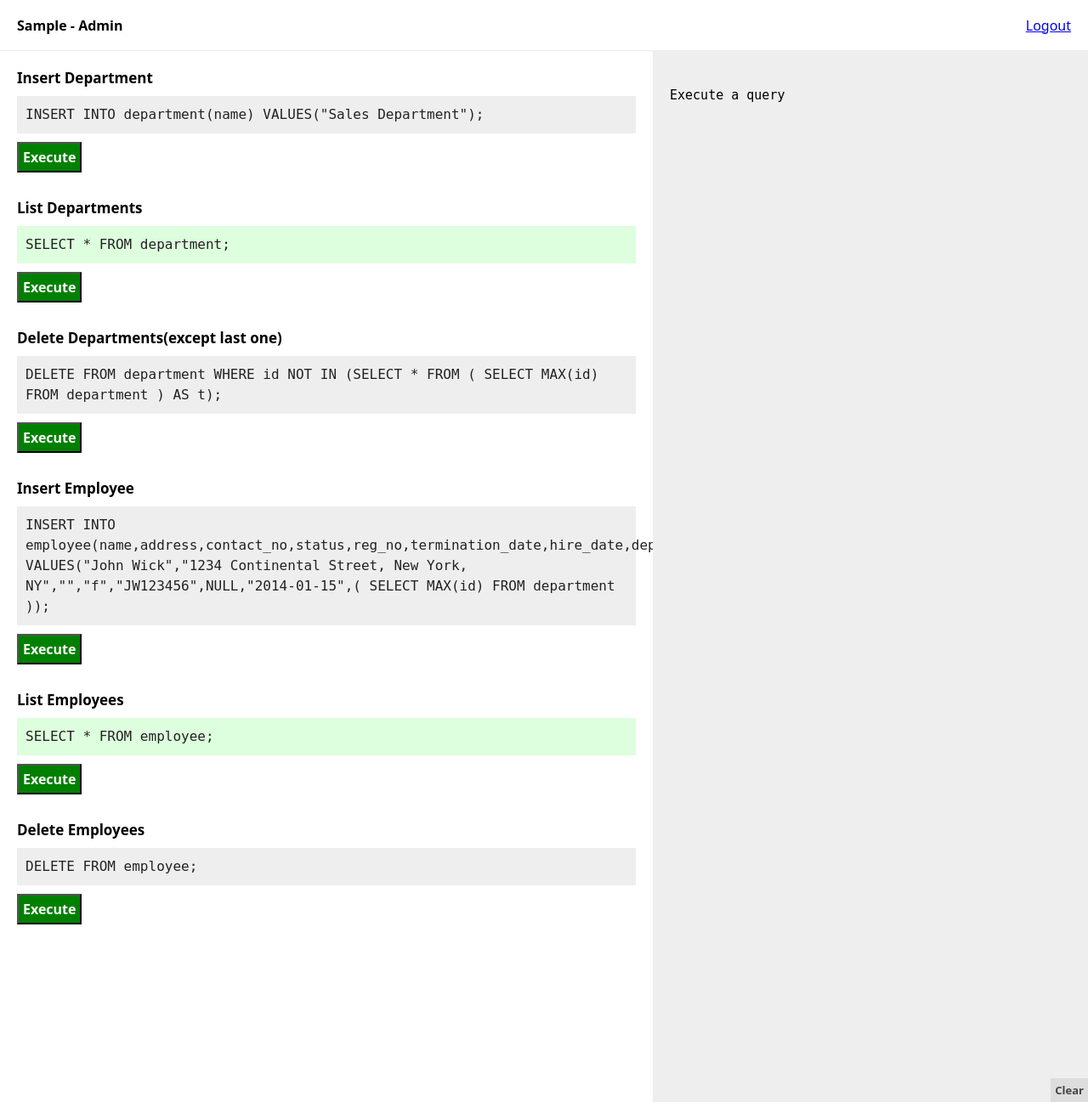
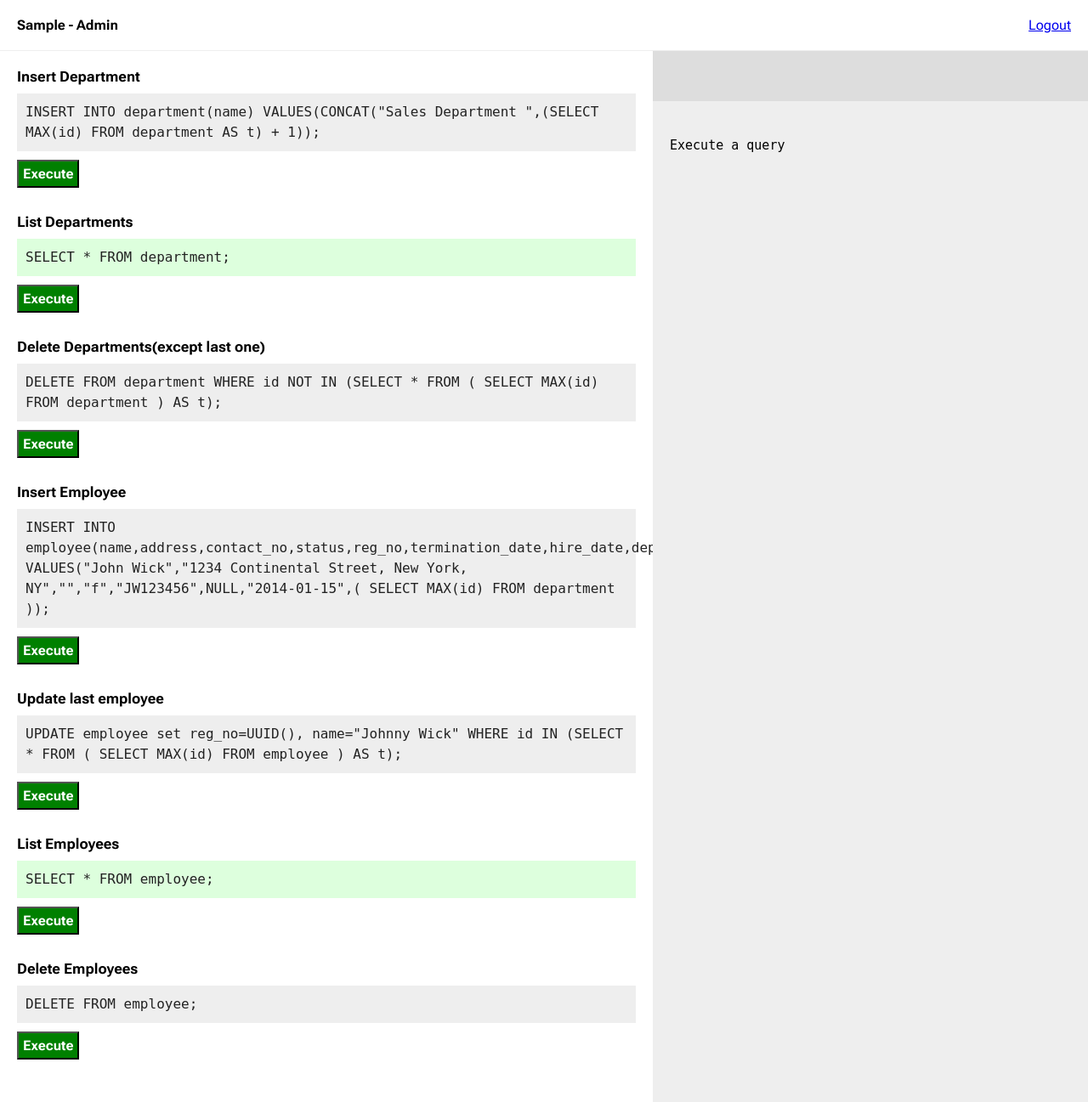
Before and after one commit to Theshawa/database-1-project, a PHP site: page /dashboard.php in a window 1280 px wide. Shown: the whole page at 85% size. Run offline with PHP 8.4, Linux system fonts and the light colour scheme; the visitor is signed in with stand-in values (Sample User, id 1).

Commit message:
web-last-ran-identifier

```diff
--- a/web/dashboard.php
+++ b/web/dashboard.php
@@ -1,5 +1,5 @@
 <?php
-
+require "./queries.php";
 
 session_start();
 
@@ -10,52 +10,27 @@ $queries = [];
 
 switch ($role) {
     case 'admin':
-        $queries = [
-            [
-                'q' => 'INSERT INTO department(name) VALUES("Sales Department");',
-                't' => "Insert Department",
-                'hr' => false
-            ],
-            [
-                'q' => 'SELECT * FROM department;',
-                't' => "List Departments",
-                'hr' => true
-            ],
-            [
-                'q' => 'DELETE FROM department WHERE id NOT IN (SELECT * FROM (
-                    SELECT MAX(id)
-                    FROM department
-                ) AS t);',
-                't' => "Delete Departments(except last one)",
-                'hr' => false
-            ],
-            [
-                'q' => 'INSERT INTO employee(name,address,contact_no,status,reg_no,termination_date,hire_date,department) VALUES("John Wick","1234 Continental Street, New York, NY","","f","JW123456",NULL,"2014-01-15",(
-                    SELECT MAX(id)
-                    FROM department
-                ));',
-                't' => "Insert Employee",
-                'hr' => false
-            ],
-            [
-                'q' => 'SELECT * FROM employee;',
-                't' => "List Employees",
-                'hr' => true
-            ],
-            [
-                'q' => 'DELETE FROM employee;',
-                't' => "Delete Employees",
-                'hr' => false
-            ],
-        ];
+        $queries = $admin_queries;
+        break;
+    case 'store_manager':
+        $queries = $store_manager_queries;
+        break;
+    case 'sales_associate':
+        $queries = $sales_associate_queries;
+        break;
+    case 'pharmacist':
+        $queries = $pharmacist_queries;
         break;
 }
 
 
+$result = null;
+$last_ran = null;
 
 
 if (isset($_POST['execute'])) {
     $query = $queries[$_POST['execute']];
+    $last_ran = $query['t'];
 
     try {
         $conn = new mysqli("localhost", $username, $username . '123', "pharmalink");
@@ -108,15 +83,27 @@ $role = str_replace("_", " ", $_SESSION["user_role"]);
             ?>
         </div>
         <div id="result">
-            <form class="clear" action="<?php echo htmlspecialchars($_SERVER["PHP_SELF"]); ?>" method="post">
-                <button type="submit" name="clear-result">Clear</button>
-            </form>
+            <nav>
+                <p><?php echo $last_ran ?  "Output of query <strong>" . $last_ran . "</strong>" : "" ?></p>
+                <?php if ($result) { ?>
+                    <form class="clear" action="<?php echo htmlspecialchars($_SERVER["PHP_SELF"]); ?>" method="post">
+                        <button type="submit" name="clear-result">Clear</button>
+                    </form>
+                <?php } ?>
+            </nav>
             <pre><?php echo $result ?? "Execute a query"; ?></pre>
         </div>
     </main>
     <footer>
 
     </footer>
+    <script>
+        const scroller = document.getElementById("content");
+        scroller.scrollTo(0, Number(localStorage.getItem("db-scroll") ?? 0))
+        scroller.addEventListener("scroll", () => {
+            localStorage.setItem("db-scroll", scroller.scrollTop)
+        })
+    </script>
 </body>
 
 </html>
--- /dev/null
+++ b/web/queries.php
@@ -0,0 +1,52 @@
+<?php
+$admin_queries = $queries = [
+    [
+        'q' => 'INSERT INTO department(name) VALUES(CONCAT("Sales Department ",(SELECT MAX(id) FROM department AS t) + 1));',
+        't' => "Insert Department",
+        'hr' => false
+    ],
+    [
+        'q' => 'SELECT * FROM department;',
+        't' => "List Departments",
+        'hr' => true
+    ],
+    [
+        'q' => 'DELETE FROM department WHERE id NOT IN (SELECT * FROM (
+                    SELECT MAX(id)
+                    FROM department
+                ) AS t);',
+        't' => "Delete Departments(except last one)",
+        'hr' => false
+    ],
+
+    [
+        'q' => 'INSERT INTO employee(name,address,contact_no,status,reg_no,termination_date,hire_date,department) VALUES("John Wick","1234 Continental Street, New York, NY","","f","JW123456",NULL,"2014-01-15",(
+                    SELECT MAX(id)
+                    FROM department
+                ));',
+        't' => "Insert Employee",
+        'hr' => false
+    ],
+    [
+        'q' => 'UPDATE employee set reg_no=UUID(), name="Johnny Wick" WHERE id IN (SELECT * FROM (
+                    SELECT MAX(id)
+                    FROM employee
+                ) AS t);',
+        't' => "Update last employee",
+        'hr' => false
+    ],
+    [
+        'q' => 'SELECT * FROM employee;',
+        't' => "List Employees",
+        'hr' => true
+    ],
+    [
+        'q' => 'DELETE FROM employee;',
+        't' => "Delete Employees",
+        'hr' => false
+    ]
+];
+
+$store_manager_queries = [];
+$sales_associate_queries = [];
+$pharmacist_queries = [];
--- a/web/style.css
+++ b/web/style.css
@@ -1,6 +1,7 @@
+@import url("https://fonts.googleapis.com/css2?family=Roboto+Flex:opsz,wght@8..144,400;8..144,500;8..144,600;8..144,700&display=swap");
+
 :root {
-  font-family: system-ui, -apple-system, BlinkMacSystemFont, "Segoe UI", Roboto,
-    Oxygen, Ubuntu, Cantarell, "Open Sans", "Helvetica Neue", sans-serif;
+  font-family: "Roboto Flex", sans-serif;
   font-size: 16px;
 }
 
@@ -29,6 +30,12 @@ header span {
   text-transform: capitalize;
 }
 
+h1 {
+  font-size: 20px;
+  font-weight: bold;
+  text-transform: uppercase;
+}
+
 main {
   display: flex;
   height: calc(100vh - 60px);
@@ -39,11 +46,11 @@ main #result {
   display: flex;
   flex-direction: column;
   overflow: auto;
-  padding: 20px;
 }
 
 main #content {
   width: 60%;
+  padding: 20px;
 }
 
 main #result {
@@ -56,18 +63,28 @@ form.login {
   flex-direction: column;
   padding: 20px;
   border: 1px solid #eee;
-  max-width: 300px;
+  max-width: 400px;
   margin: 0 auto;
   min-height: 400px;
   width: 100%;
+  text-align: center;
+}
+
+form.login select {
+  font-size: 20px;
+  padding: 10px;
+}
+
+form.login p.hint {
+  font-size: 15px;
+  color: #444;
 }
 
 select,
 input,
 textarea,
 button {
-  font-family: system-ui, -apple-system, BlinkqueryMacSystemFont, "Segoe UI",
-    Roboto, Oxygen, Ubuntu, Cantarell, "Open Sans", "Helvetica Neue", sans-serif;
+  font-family: "Roboto Flex", sans-serif;
   font-size: 16px;
 }
 
@@ -108,19 +125,21 @@ button {
   margin-top: 10px;
 }
 
-form.clear {
-  position: fixed;
-  z-index: 20;
-  bottom: 0;
-  right: 0;
-}
-
 form.clear button {
-  background-color: #ddd;
+  background-color: #ccc;
   color: #444;
   font-size: 13px;
   border: none;
   cursor: pointer;
+}
+
+#result nav {
+  display: flex;
+  align-items: center;
+  justify-content: space-between;
+  padding: 0 20px;
+  background-color: #ddd;
+  height: 60px;
 }
 
 #result pre {
@@ -128,4 +147,21 @@ form.clear button {
   font-size: 15px;
   line-height: 24px;
   margin-top: 20px;
+  height: calc(100% - 60px);
+  padding: 20px;
 }
+
+.owner {
+  display: flex;
+  flex-direction: column;
+  text-align: center;
+  color: #222;
+  font-size: 12px;
+  margin-top: 20vh;
+}
+
+.owner span.dim {
+  color: #877;
+  margin-top: 10px;
+  margin-bottom: 2px;
+}
```
Also changed, not shown: web/index.php (+16 -1 lines).
